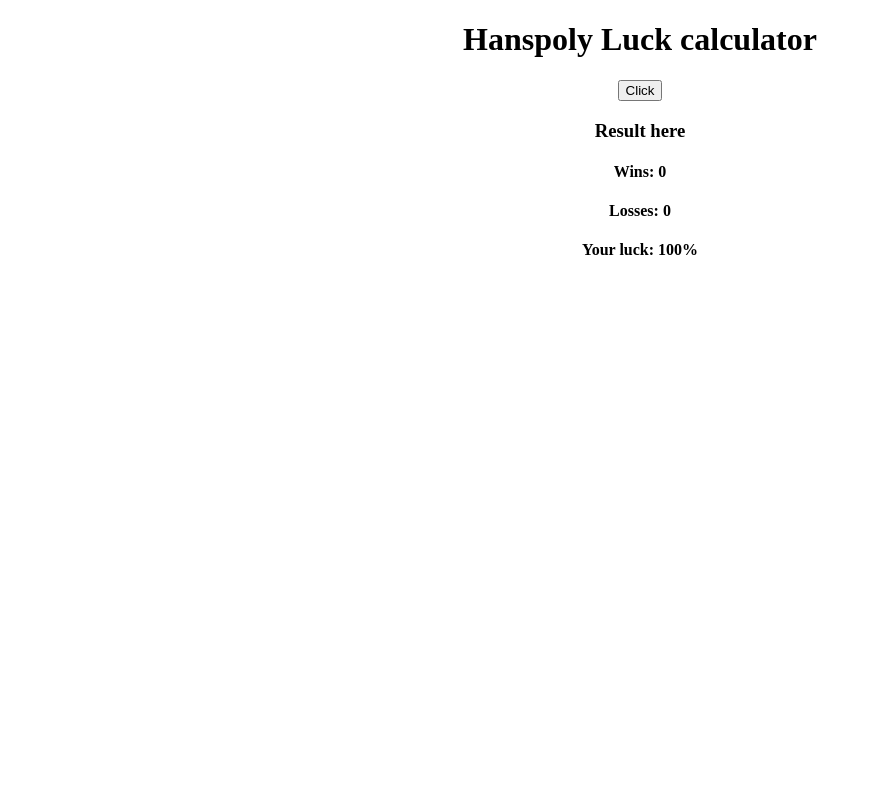
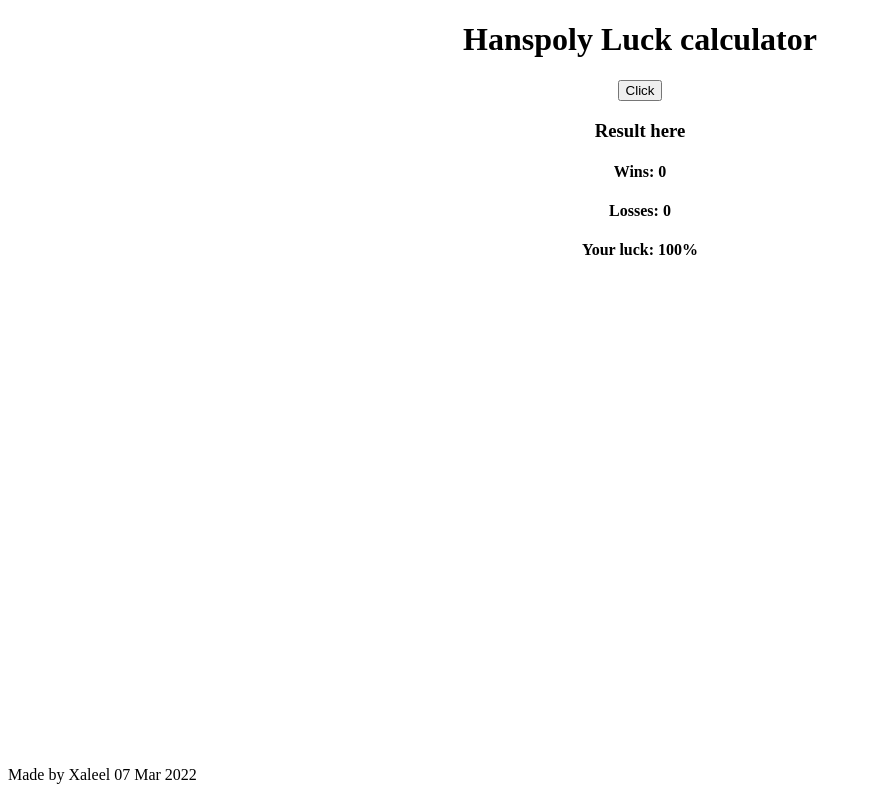
Before and after one commit to xaleel/xaleel.github.io, a plain HTML site: page index.html in a window 1280 px wide. Shown: the whole page, without its empty margins (0-871 px from the left). Drawn offline with Linux system fonts and the light colour scheme.

Commit message:
Update index.html

```diff
--- a/index.html
+++ b/index.html
@@ -27,6 +27,11 @@
         body{
             text-align: center;
         }
+        footer{
+            position: absolute;
+            bottom: 1rem;
+            text-align: center;
+        }
     </style>
 </head>
 <body>
@@ -39,4 +44,5 @@
         <h4>Your luck: <span id="luck">100</span>%</h4>
     </div>
 </body>
+<footer>Made by Xaleel 07 Mar 2022</footer>
 </html>
```
